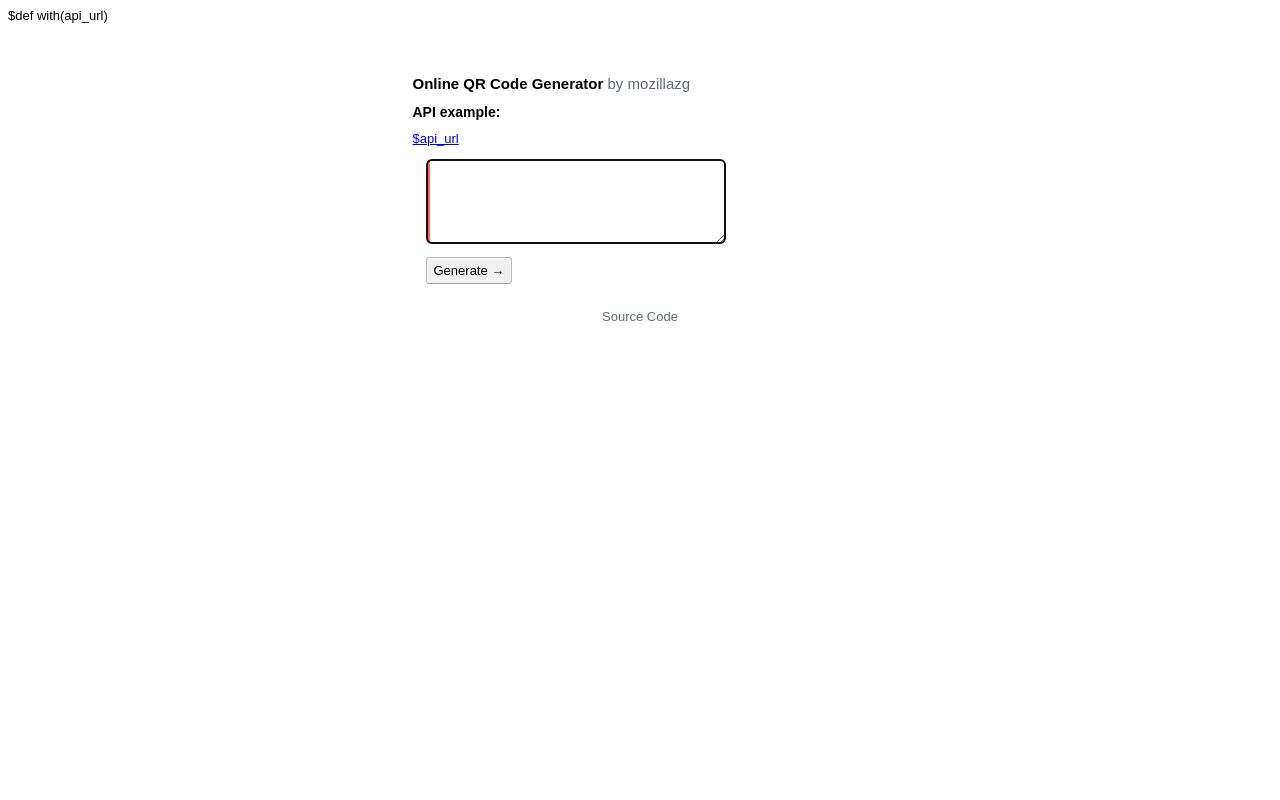
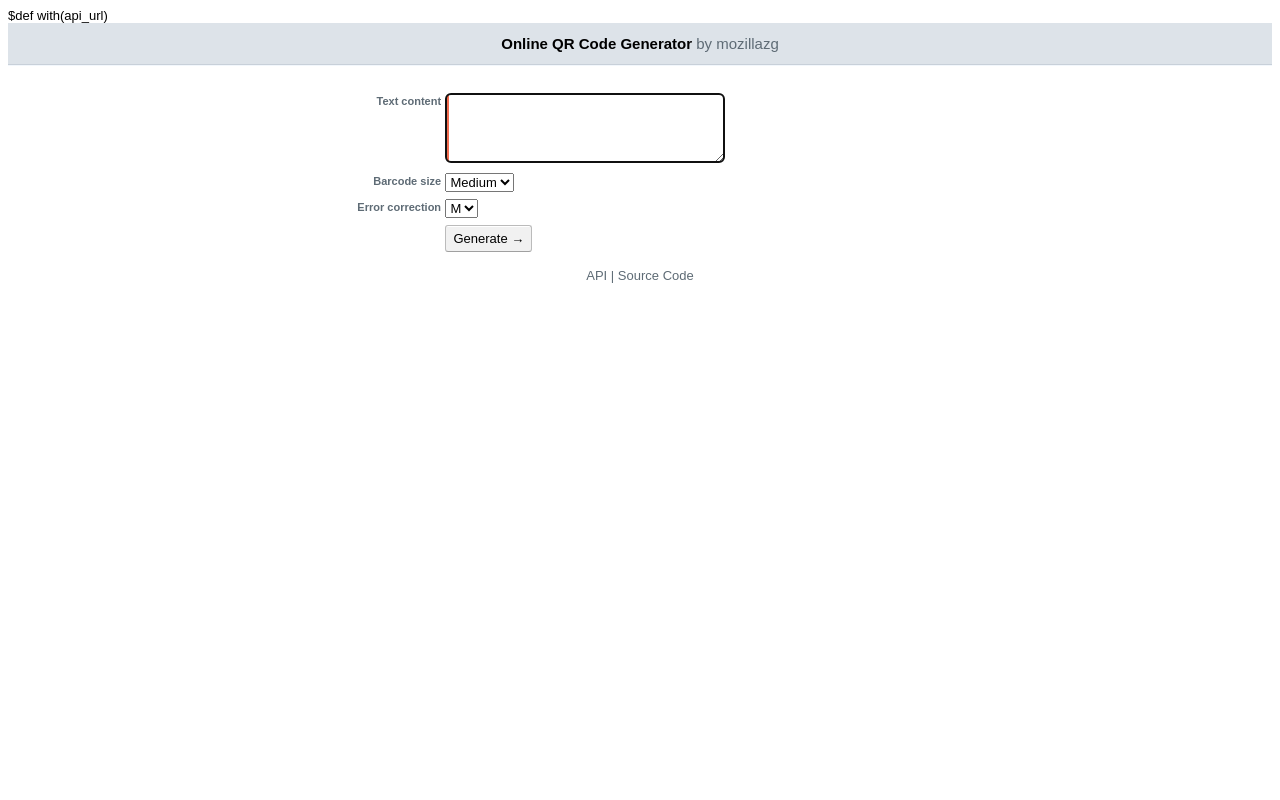
Before and after one commit to mozillazg/pyqr, a Python web app: template templates/index.html in a window 1280 px wide. Run offline with Jinja, Linux system fonts and the light colour scheme; the template is opened without the code that fills it, so the values that code supplies are empty.

Commit message:
修改页面布局及表单内容

```diff
--- a/templates/index.html
+++ b/templates/index.html
@@ -11,32 +11,70 @@
         <meta name="description" content="Online QR Code Generator" />
         <link href="/static/favicon.ico" rel="shortcut icon" type="image/x-icon" />
         <style>
-            body, select, button {
+            body, ul, select, button {
               font-family: Arial Unicode MS,Arial,sans-serif;
               font-size: small;
             }
-            #main {
+            /*#main {
                 margin: 4em auto;
                 max-width: 35em;
                 min-width: 13em;
+            }*/
+            #header {
+              background-color: #DDE3E9;
+              border-bottom: 1px solid #F2F7FC;
+              text-align: center;
             }
+
             #header span {
               color: #5E6B75;
               font-weight: normal;
             }
             #header h1 {
+              border-bottom: 1px solid #C8D0D9;
               font-size: 15px;
+              font-weight: bold;
+              margin: 0;
+              padding: 12px;
             }
+
             h2 {
                 font-size: 14px;
             }
             #form {
-                margin: 1em;
+                /*margin: 1em;*/
+                font-size: 11px;
+                margin: 0 auto;
+                padding: 12px;
+                width: 600px;
+                /*width: 800px;*/
+
+            }
+            #form .first {
+                color: #5E6B75;
+                font-size: 11px;
+                font-weight: bold;
+                padding: 4px 0;
+                text-align: right;
+                vertical-align: top;
+                width: 100px;
+                float: left;
+                margin: 0em 0.1em;
+
+            }
+            #form .second {
+                color: #5E6B75;
+                font-size: 11px;
+                font-weight: bold;
+                width: 270px;
+                float: left;
+                padding: 0.2em;
+                margin: 0em 0.1em;
             }
             .textarea {
                 -moz-border-radius: 5px;
                 border-radius: 5px;
-                margin: 0em 0em 1em 0em;
+                margin: 0em 0em 0.1em 0em;
             }
             .textarea {
                 -moz-border-bottom-colors: none;
@@ -44,6 +82,8 @@
                 -moz-border-left-colors: none;
                 -moz-border-right-colors: none;
                 -moz-border-top-colors: none;
+                border-color: #666666 #CCCCCC #CCCCCC;
+                border-right: 1px solid #CCCCCC;
                 border-style: solid;
                 border-width: 1px;
                 font-family: Arial Unicode MS,Arial,sans-serif;
@@ -53,7 +93,7 @@
             .textarea {
               color: #000000;
               font-weight: normal;
-              width: 300px;
+              width: 280px;
             }
 
             .required {
@@ -63,6 +103,15 @@
             .fixed {
                     clear: both;
                 }
+            ul.none {
+                list-style-type: none;
+                padding-left: 0px;
+                margin-top: 0.2em;
+               /* display: table-row;*/
+            }/*
+            li.first, li.second {
+                display: table-cell;
+            }*/
             .button {
               -moz-border-bottom-colors: none;
               -moz-border-image: none;
@@ -84,6 +133,7 @@
               padding-top: 12px;
               text-align: center;
               width: 100%;
+              color: #5E6B75;
             }
             #footer a {
               color: #5E6B75;
@@ -99,19 +149,55 @@
                 <span>by mozillazg</span>
             </h1>
         </div>
-        <h2>API example:</h2>
-        <a href='$api_url', title='api example'>$api_url</a>
+        <!--<h2>API example:</h2>-->
+        <!--<a href='$api_url', title='api example'>$api_url</a>-->
         <div id="form">
             <form method="get" action="$site/qr">
-                <input type="hidden" name="chs" value="300x300" />
-                <textarea class="textarea required" name="chl" required="true" autofocus="true" rows="5" value=""></textarea>
+                <ul class="none">
+                    <li class="first">
+                        <label for="text">Text content</label>
+                    </li>
+                    <li class="second">
+                        <textarea id="text" class="textarea required" name="chl" required="true" autofocus="true" rows="5" value=""></textarea>
+                    </li>
+                </ul>
                 <div class="fixed"></div>
+                <ul class="none">
+                    <li class="first">Barcode size</li>
+                    <li class="second">
+                        <select name="chs" class="listbox">
+                            <option value="120x120">Small</option>
+                            <option value="230x230" selected="selected">Medium</option>
+                            <option value="350x350">Large</option>
+                        </select>
+                    </li>
+                </ul>
+                <div class="fixed"></div>
+                <ul class="none">
+                    <li class="first">Error correction</li>
+                    <li class="second">
+                        <select name="chld" class="listbox">
+                            <option value="L">L</option>
+                            <option value="M" selected="selected">M</option>
+                            <option value="Q">Q</option>
+                            <option value="H">H</option>
+                        </select>
+                    </li>
+                </ul>
+                <div class="fixed"></div>
+                <ul class="none">
+                    <li class="first"></li>
+                    <li class="second">
                         <button class="button" type="submit" >Generate →</button>
+                    </li>
+                </ul>
             </form>
         </div>
 
+        <div class="fixed"></div>
         <div id="footer">
-          <a href="https://github.com/mozillazg/pyqr">Source Code</a>
+            <a href="$site/qr/api" title="api">API</a> |
+            <a href="https://github.com/mozillazg/pyqr" title="souce code">Source Code</a>
         </div>
     </div>
     </body>
```
Lines whose indentation alone changed are shown as unchanged.
